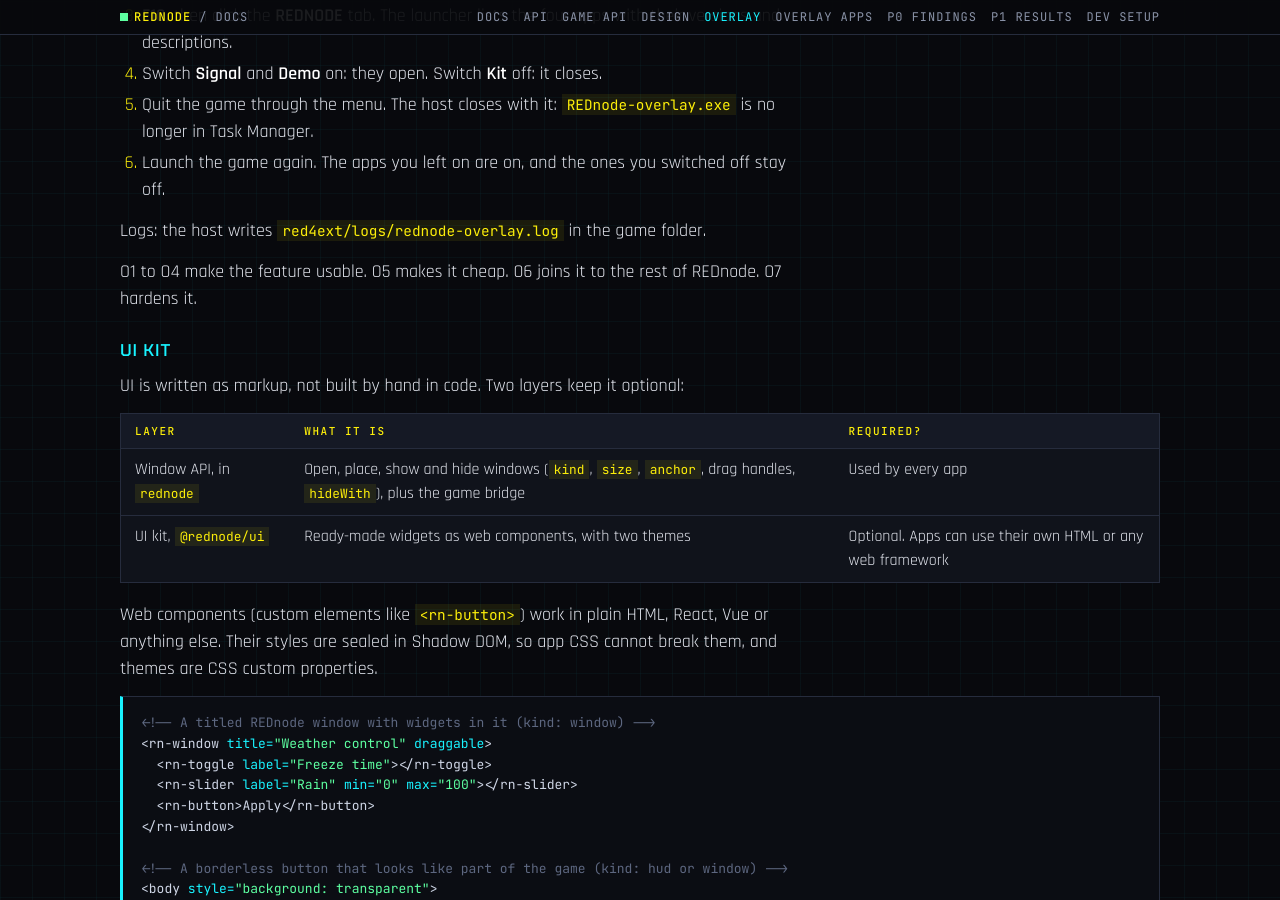
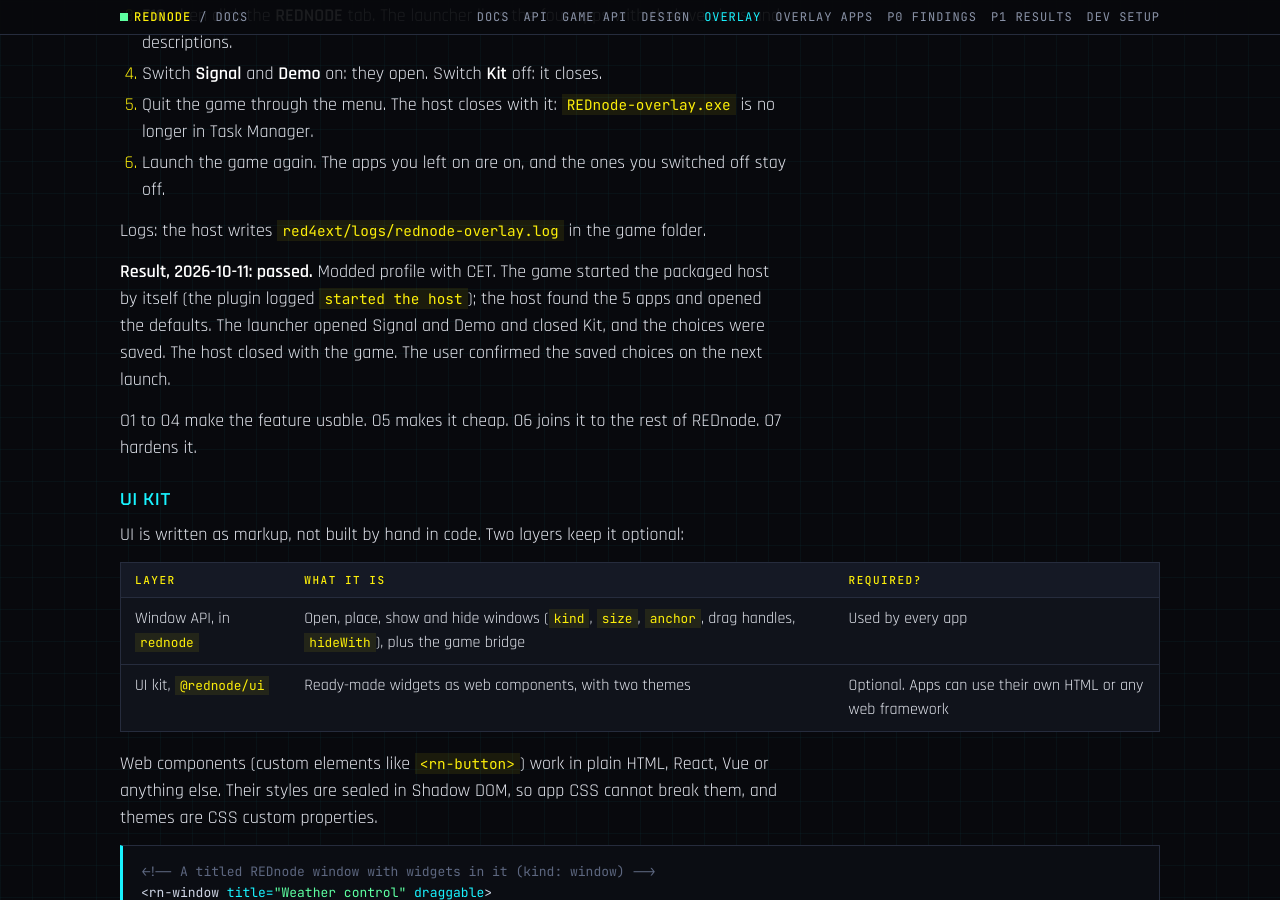
Before and after one commit to CyberbuildsAI/REDnode, a Jekyll site: the page built from docs/overlay.md, in a window 1280 px wide and 900 px high, scrolled down 9023 px. Built offline with Jekyll 4.4.1, drawn with Linux system fonts in a browser that asks for light colours; our own code applies the rules of GitHub Pages for plain Markdown files; some of the changed text lies outside the part shown.

Commit message:
Record the overlay O3 test: passed, the player path works
Co-Authored-By: Claude Opus 5.5 <noreply@anthropic.com>

```diff
--- a/docs/overlay.md
+++ b/docs/overlay.md
@@ -1,6 +1,6 @@
 # HTML overlay
 
-Status: **O3 Apps built, in-game test pending.** O1 Windows and O2 UI kit passed in game. To build an app today, see the [Overlay apps](overlay-apps.md) guide. The proof of concept passed in game, alone and side by side with CET and 10 other RED4ext plugins (2026-10-11). See [Test results](#test-results) and [the plan](#plan-for-the-real-version).
+Status: **O3 Apps passed in game: the player path works.** O1 Windows and O2 UI kit passed earlier. Next: O4 HUD widgets. To build an app today, see the [Overlay apps](overlay-apps.md) guide. The proof of concept passed in game, alone and side by side with CET and 10 other RED4ext plugins (2026-10-11). See [Test results](#test-results) and [the plan](#plan-for-the-real-version).
 
 REDnode overlay apps are small web apps (HTML, CSS and JavaScript) drawn on top of the game, like CET's ImGui windows. They talk to the game through the same `rednode` API as Node mods.
 
@@ -230,6 +230,8 @@ This is the player path: no `npm run overlay`.
 
 Logs: the host writes `red4ext/logs/rednode-overlay.log` in the game folder.
 
+**Result, 2026-10-11: passed.** Modded profile with CET. The game started the packaged host by itself (the plugin logged `started the host`); the host found the 5 apps and opened the defaults. The launcher opened Signal and Demo and closed Kit, and the choices were saved. The host closed with the game. The user confirmed the saved choices on the next launch.
+
 O1 to O4 make the feature usable. O5 makes it cheap. O6 joins it to the rest of REDnode. O7 hardens it.
 
 ### UI kit
```
Also changed, not shown: CLAUDE.md (+1 -1 lines).
